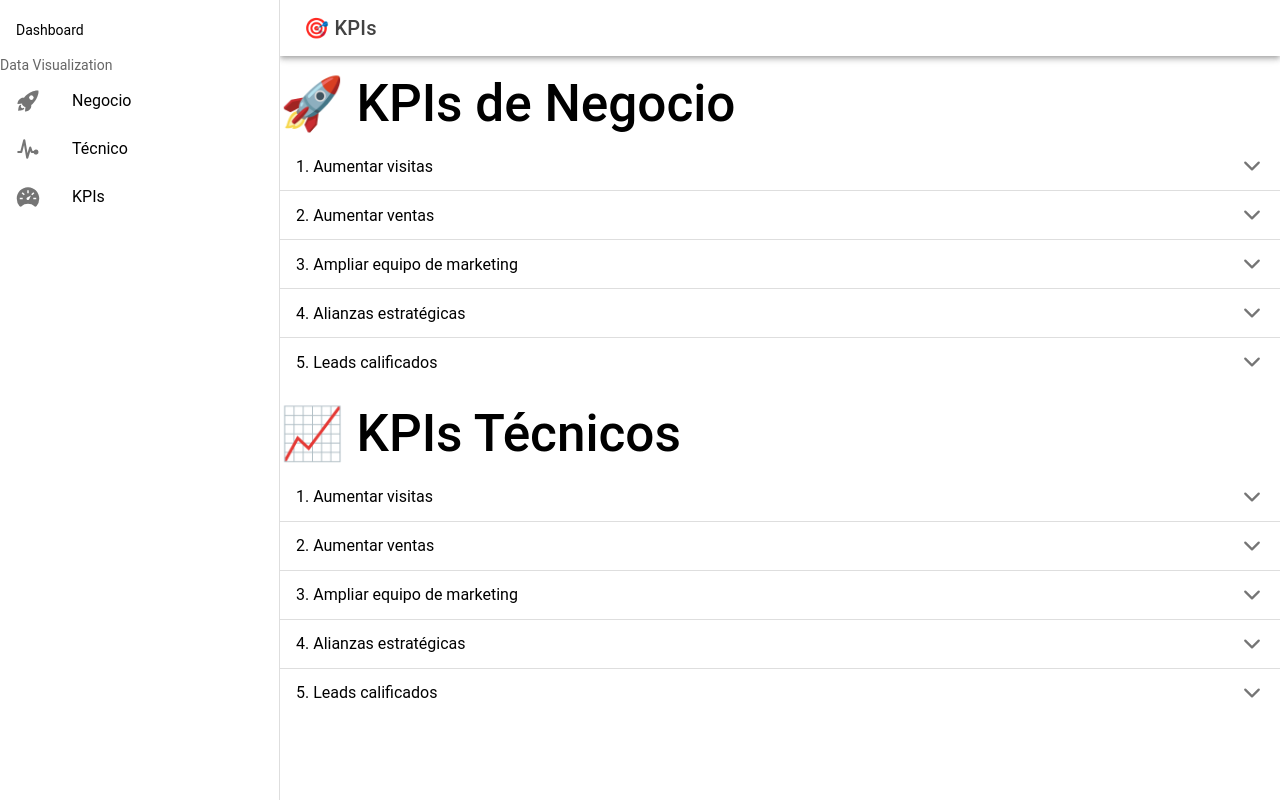
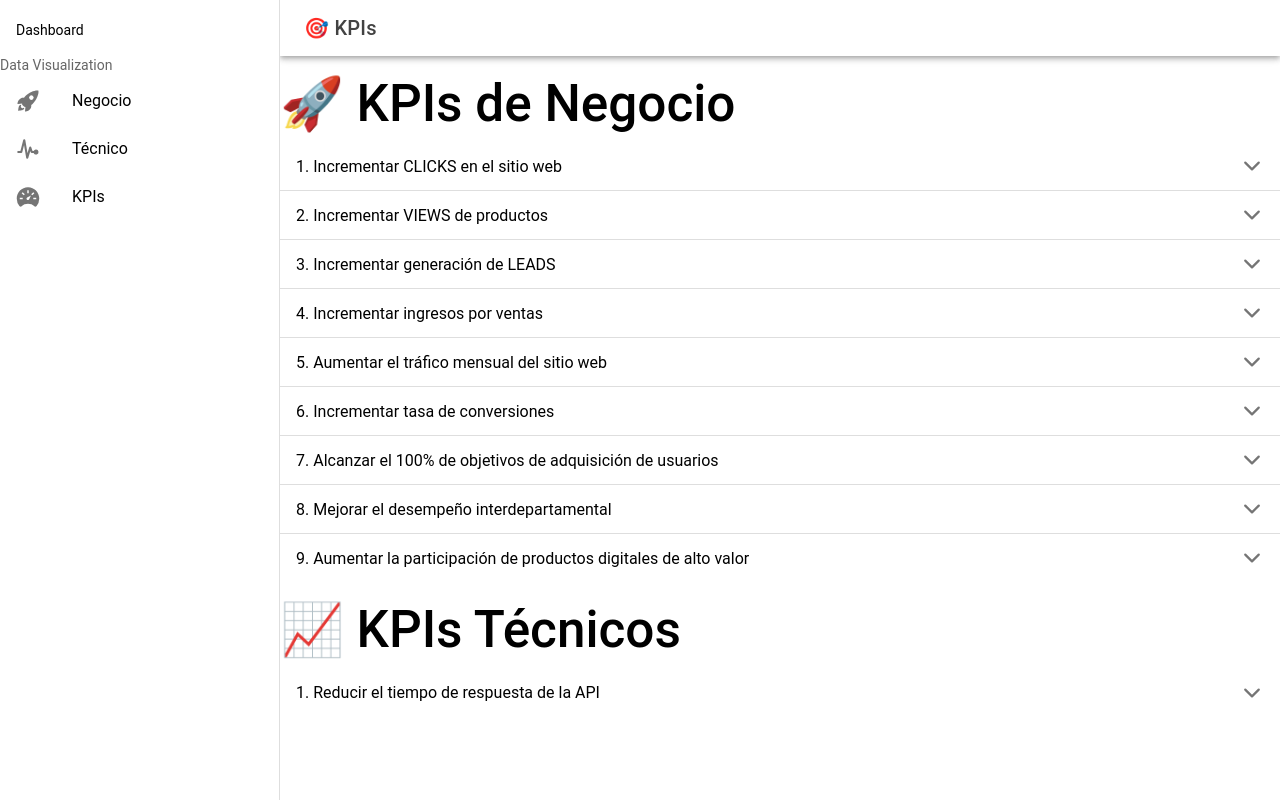
Before and after one commit to Cristian-Calderon/mi-dashboard-ionic, a React (Vite) app: page /kpi in a window 1280 px wide. Built offline with nearby package versions, Linux system fonts and the light colour scheme.

Commit message:
Nuevos kpipages

```diff
--- a/src/components/PolarAreaChart.tsx
+++ b/src/components/PolarAreaChart.tsx
@@ -13,7 +13,7 @@ ChartJS.register(RadialLinearScale, ArcElement, Tooltip, Legend);
 
 const PolarAreaChart: React.FC = () => {
   const data = {
-    labels: ['Producto A', 'Producto B', 'Producto C', 'Producto D'],
+    labels: ['Suscripciones Mensuales', 'Cursos Premium', 'Ebooks', 'Consultorías'],
     datasets: [
       {
         data: [11, 16, 7, 14],
@@ -21,6 +21,7 @@ const PolarAreaChart: React.FC = () => {
       },
     ],
   };
+
 
   const options = {
     responsive: true,
--- a/src/pages/KpiPage/KpiPage.tsx
+++ b/src/pages/KpiPage/KpiPage.tsx
@@ -33,65 +33,130 @@ type SmartGoal = {
 const smartGoals: SmartGoal[] = [
   {
     id: 1,
-    title: 'Aumentar visitas',
-    description: 'Aumentar las visitas de nuestro sitio web en un 50% (de 1000 a 1500) en los siguientes 30 días, al duplicar la distribución de contenido y con el fin de prepararnos para el lanzamiento de nuestro nuevo producto',
+    title: 'Incrementar CLICKS en el sitio web',
+    description: 'Incrementar el número de clics en un 50% (de 800 a 1200) en los siguientes 30 días, optimizando la estrategia de contenido y llamados a la acción, para aumentar el tráfico general del sitio de cara al nuevo lanzamiento.',
     smart: [
-      { letter: 'S', content: 'Aumentar las visitas de nuestro sitio web en un 50%' },
-      { letter: 'M', content: '50% (de 1,000 a 1,500)' },
-      { letter: 'A', content: 'duplicando la distribución de contenido' },
-      { letter: 'R', content: 'para prepararnos para el lanzamiento de nuestro nuevo producto.' },
-      { letter: 'T', content: 'en los siguientes 30 días' }
+      { letter: 'S', content: 'Incrementar el número de clics en el sitio web en un 50%' },
+      { letter: 'M', content: 'De 800 a 1200 clics' },
+      { letter: 'A', content: 'optimizando la estrategia de contenido y llamados a la acción' },
+      { letter: 'R', content: 'para aumentar el tráfico y preparar el lanzamiento del nuevo producto' },
+      { letter: 'T', content: 'en los próximos 30 días' }
     ]
   },
   {
     id: 2,
-    title: 'Aumentar ventas',
-    description: 'Aumentar las ventas en un 20% (de $200,000 a $240,000) en los próximos 12 meses, ofreciendo nuestros nuevos productos a los clientes existentes.',
+    title: 'Incrementar VIEWS de productos',
+    description: 'Incrementar las visualizaciones de productos en un 20% (de 1,500 a 1,800) en los próximos 12 meses, optimizando la estrategia de marketing digital para impulsar las ventas futuras.',
     smart: [
-      { letter: 'S', content: 'Aumentar las ventas en un 20%' },
-      { letter: 'M', content: '20% (de $200,000 a $240,000)' },
-      { letter: 'A', content: 'ofreciendo nuestros nuevos productos a los clientes existentes' },
-      { letter: 'R', content: '(retención de clientes y aumentar ventas)' },
-      { letter: 'T', content: 'próximos 12 meses' }
+      { letter: 'S', content: 'Incrementar las visualizaciones de productos en un 20%' },
+      { letter: 'M', content: 'De 1,500 a 1,800 views' },
+      { letter: 'A', content: 'optimizando la estrategia de marketing digital y campañas promocionales' },
+      { letter: 'R', content: 'para impulsar ventas futuras y mejorar el posicionamiento de productos' },
+      { letter: 'T', content: 'durante los próximos 12 meses' }
     ]
   },
   {
     id: 3,
-    title: 'Ampliar equipo de marketing',
-    description: 'Ampliar el equipo de marketing en un 10% (de 100 a 110 empleados) para finales del primer trimestre del próximo año, al contratar 3 empleados cada 3 meses para completar el equipo de creación de contenido.',
+    title: 'Incrementar generación de LEADS',
+    description: 'Incrementar el número de leads calificados en un 30% (de 1,500 a 2,000) para finales del primer trimestre del próximo año, mediante campañas de marketing digital enfocadas en contenido de valor.',
     smart: [
-      { letter: 'S', content: 'Ampliar el equipo de marketing en un 10%' },
-      { letter: 'M', content: '10% (de 100 a 110 empleados)' },
-      { letter: 'A', content: 'contratando a 3 empleados cada 3 meses' },
-      { letter: 'R', content: 'para completar el equipo de creación de contenido' },
+      { letter: 'S', content: 'Incrementar el número de leads calificados en un 30%' },
+      { letter: 'M', content: 'De 1,500 a 2,000 leads' },
+      { letter: 'A', content: 'lanzando campañas de marketing digital y estrategias de contenido' },
+      { letter: 'R', content: 'para aumentar la base de clientes potenciales y oportunidades de venta' },
       { letter: 'T', content: 'para finales del primer trimestre del próximo año' }
     ]
-  },
+  }
+  ,
   {
     id: 4,
-    title: 'Alianzas estratégicas',
-    description: 'Crear 10 alianzas estratégicas en el próximo bienio por medio de la organización de foros, y así obtener más exposición de marca y mejorar la red de proveedores.',
+    title: 'Incrementar ingresos por ventas',
+    description: 'Incrementar los ingresos por ventas en un 25% (de 500k€ a 625k€) en los próximos 6 meses, mediante la optimización de estrategias de upselling y cross-selling en la tienda online.',
     smart: [
-      { letter: 'S', content: 'Crear alianzas estratégicas' },
-      { letter: 'M', content: '10 alianzas estratégicas' },
-      { letter: 'A', content: 'por medio de la organización de foros' },
-      { letter: 'R', content: 'obtener más exposición de marca y mejorar la red de proveedores' },
-      { letter: 'T', content: 'en 2 años' }
+      { letter: 'S', content: 'Incrementar los ingresos por ventas en un 25%' },
+      { letter: 'M', content: 'De 500k€ a 625k€' },
+      { letter: 'A', content: 'optimizando estrategias de upselling y cross-selling' },
+      { letter: 'R', content: 'para maximizar el valor de compra promedio de los clientes' },
+      { letter: 'T', content: 'en los próximos 6 meses' }
     ]
   },
   {
     id: 5,
-    title: 'Leads calificados',
-    description: 'Aumentar la cantidad de leads calificados de 300 a 3000 en un período de 6 meses con la creación de 5 nuevas ofertas de contenido.',
+    title: 'Aumentar el tráfico mensual del sitio web',
+    description: 'Incrementar el tráfico mensual del sitio web en un 40% (de 300 visitas promedio a 420) en los próximos 6 meses, implementando campañas de SEO y estrategias de contenido orgánico.',
     smart: [
-      { letter: 'S', content: 'Aumentar la cantidad de leads calificados' },
-      { letter: 'M', content: 'de 300 a 3000' },
-      { letter: 'A', content: 'con la creación de 5 nuevas ofertas de contenido' },
-      { letter: 'R', content: '(aumentar las posibilidades de venta)' },
-      { letter: 'T', content: 'en un período de 6 meses' }
+      { letter: 'S', content: 'Incrementar el tráfico mensual del sitio web en un 40%' },
+      { letter: 'M', content: 'De 300 a 420 visitas promedio por mes' },
+      { letter: 'A', content: 'implementando campañas de SEO y contenido orgánico' },
+      { letter: 'R', content: 'para fortalecer la presencia en buscadores y aumentar la captación de leads' },
+      { letter: 'T', content: 'durante los próximos 6 meses' }
     ]
-  }
+  },
+  {
+    id: 6,
+    title: 'Incrementar tasa de conversiones',
+    description: 'Incrementar la tasa de conversiones del sitio web del 60% al 75% en los próximos 4 meses, mediante la optimización del embudo de ventas y mejoras en la experiencia de usuario.',
+    smart: [
+      { letter: 'S', content: 'Incrementar la tasa de conversiones del 60% al 75%' },
+      { letter: 'M', content: 'Subir la tasa de conversiones en un 15%' },
+      { letter: 'A', content: 'optimizando el embudo de ventas y mejorando la experiencia de usuario' },
+      { letter: 'R', content: 'para aumentar la cantidad de clientes finales y ventas cerradas' },
+      { letter: 'T', content: 'en un plazo de 4 meses' }
+    ]
+  },
+  {
+    id: 7,
+    title: 'Alcanzar el 100% de objetivos de adquisición de usuarios',
+    description: 'Lograr el 100% del objetivo de adquisición de nuevos usuarios para el trimestre, pasando del 75% actual al 100% en los próximos 30 días, a través de campañas promocionales y mejoras en el proceso de registro.',
+    smart: [
+      { letter: 'S', content: 'Alcanzar el 100% de adquisición de nuevos usuarios este trimestre' },
+      { letter: 'M', content: 'Actualmente al 75%, objetivo: 100%' },
+      { letter: 'A', content: 'mediante campañas promocionales y optimización del registro' },
+      { letter: 'R', content: 'para expandir la base de usuarios activos de la aplicación' },
+      { letter: 'T', content: 'en los próximos 30 días' }
+    ]
+  },
+  {
+    id: 8,
+    title: 'Mejorar el desempeño interdepartamental',
+    description: 'Incrementar el rendimiento general de las áreas clave del negocio en al menos un 20% respecto al mes anterior, midiendo avances mensuales en ventas, marketing, soporte, desarrollo, diseño y operaciones.',
+    smart: [
+      { letter: 'S', content: 'Mejorar el rendimiento general de las áreas clave en un 20%' },
+      { letter: 'M', content: 'Comparando métricas entre el mes actual y el anterior' },
+      { letter: 'A', content: 'optimizando procesos internos y mejorando la colaboración entre equipos' },
+      { letter: 'R', content: 'para incrementar la eficiencia global y la satisfacción del cliente' },
+      { letter: 'T', content: 'en el transcurso del próximo mes' }
+    ]
+  },
+  {
+    id: 9,
+    title: 'Aumentar la participación de productos digitales de alto valor',
+    description: 'Incrementar la participación en ventas de productos digitales de alto valor (como cursos premium y consultorías), elevando su cuota combinada al 60% del total de ingresos en los próximos 2 meses.',
+    smart: [
+      { letter: 'S', content: 'Incrementar la participación de cursos premium y consultorías al 60% del total' },
+      { letter: 'M', content: 'Actualmente representan aproximadamente 50% (16 + 14 de 48)' },
+      { letter: 'A', content: 'reforzando campañas dirigidas y destacando su valor en la web' },
+      { letter: 'R', content: 'para maximizar ingresos con productos de mayor margen' },
+      { letter: 'T', content: 'en los próximos 2 meses' }
+    ]
+  }];
+
+const technicalSmartGoals: SmartGoal[] = [
+  {
+    id: 1,
+    title: 'Reducir el tiempo de respuesta de la API',
+    description: 'Reducir el tiempo medio de respuesta de la API a menos de 200 ms en los próximos 3 meses, mediante optimización de endpoints y uso de caché.',
+    smart: [
+      { letter: 'S', content: 'Reducir el tiempo medio de respuesta a menos de 200 ms' },
+      { letter: 'M', content: 'Medir respuesta promedio en ms' },
+      { letter: 'A', content: 'optimizando endpoints críticos y aplicando caching' },
+      { letter: 'R', content: 'para mejorar el rendimiento de la aplicación y la experiencia de usuario' },
+      { letter: 'T', content: 'en los próximos 3 meses' }
+    ]
+  },
+  // Agregar más aquí...
 ];
+
 
 const KpiPage: React.FC = () => (
   <IonPage>
@@ -128,7 +193,7 @@ const KpiPage: React.FC = () => (
 
       <h1 className={styles.sectionTitle}>📈 KPIs Técnicos</h1> {/* Cambio aquí */}
       <IonAccordionGroup multiple>
-        {smartGoals.map(item => (
+        {technicalSmartGoals.map(item => (
           <IonAccordion key={item.id} value={item.id.toString()}>
             <IonItem slot="header">
               <IonLabel>{item.id}. {item.title}</IonLabel>
```
